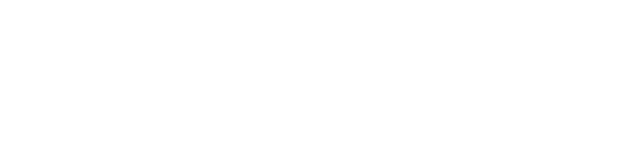
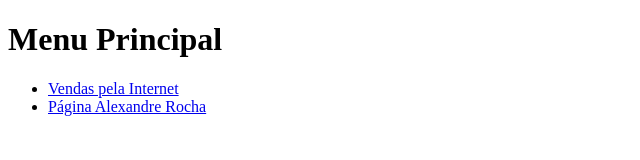
Before and after one commit to xande15/meu-primeiro-repositorio-tecnicas, a plain HTML site: page index.html in a window 1280 px wide. Shown: the whole page, without its empty margins (0-640 px from the left). Drawn offline with Linux system fonts and the light colour scheme.

Commit message:
Ajustes solicitados pela equipe de testes. close #1

```diff
--- a/abcBolinhas.html
+++ b/index.html
@@ -6,6 +6,10 @@
     <title>Document</title>
 </head>
 <body>
-
+    <h1>Menu Principal</h1>
+    <ul>
+        <li><a href="formVendaInternet.html">Vendas pela Internet</a></li>
+        <li><a href="alexandreRocha.html">Página Alexandre Rocha</a></li>
+    </ul>
 </body>
 </html>
```
Also changed, not shown: alexandreRocha.html (+2 -1 lines), formVendaInternet.html (+1 -1 lines).
